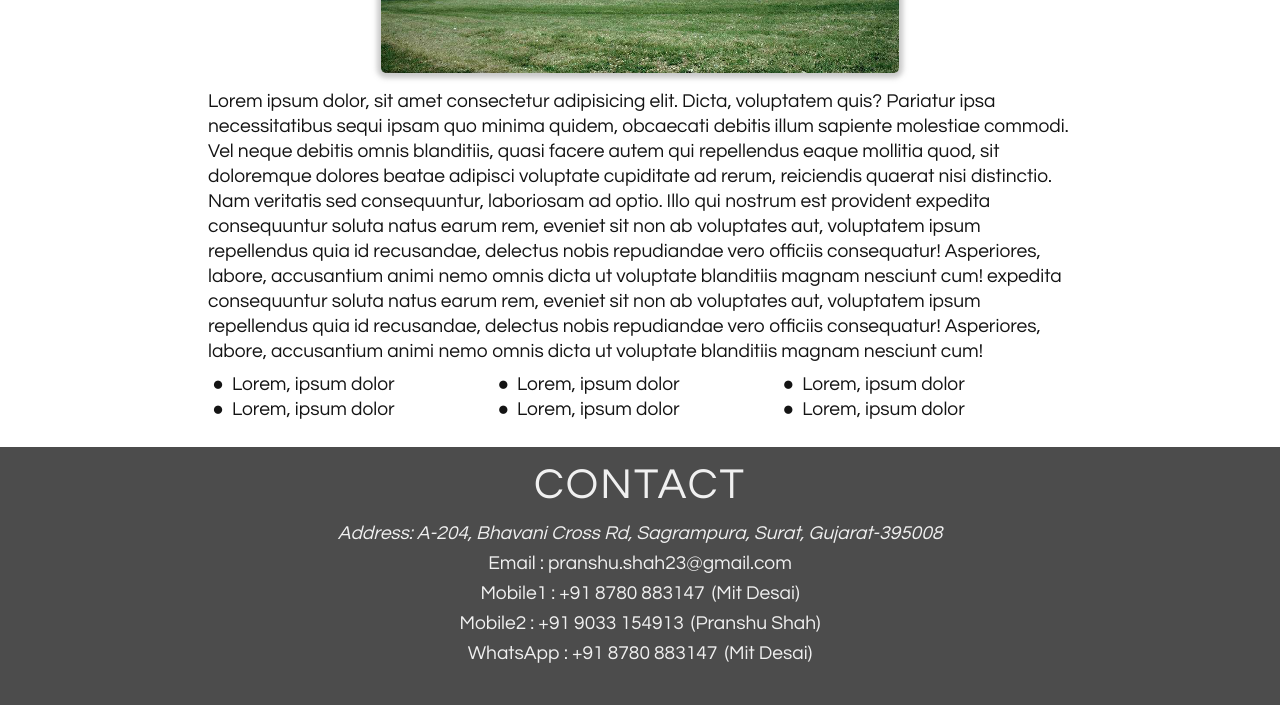
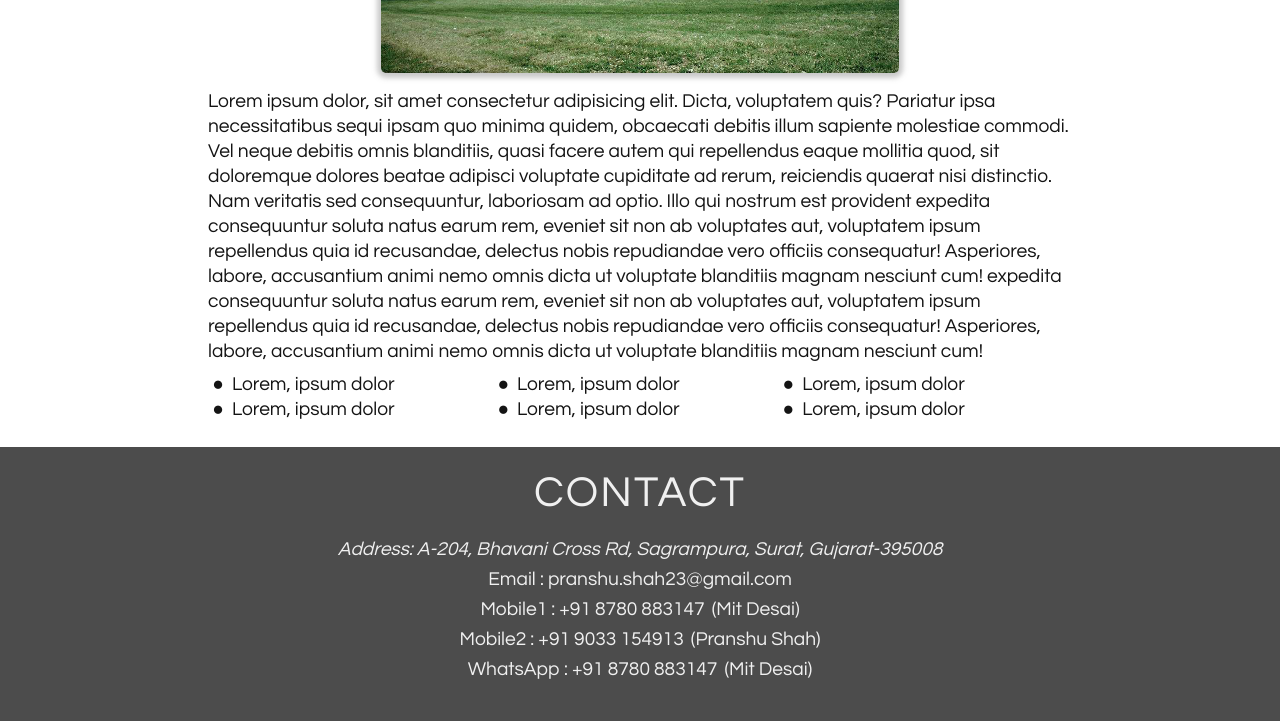
Before and after one commit to pranshushah/mit, a Gatsby site: page /about in a window 1280 px wide. Shown: the part 522-1243 px from the top of the page. Built offline with nearby package versions, Linux system fonts and the light colour scheme; Gatsby itself is replaced by a stand-in of ours.

Commit message:
fixed heading style

```diff
--- a/src/component/Footer/footer.module.scss
+++ b/src/component/Footer/footer.module.scss
@@ -9,15 +9,24 @@
   color: $secondaryColor;
   text-transform: capitalize;
   padding-bottom: 2rem;
+  @include se() {
+    font-size: 1.1rem;
+  }
 }
 
 .title {
   letter-spacing: 2px;
-  margin-top: 1rem;
-  margin-bottom: 1rem;
+  margin-top: 1.5rem;
+  margin-bottom: 1.5rem;
   font-size: 2.7rem;
   font-weight: 400;
   text-transform: uppercase;
+  @include mobile() {
+    font-size: 2.2rem;
+  }
+  @include se() {
+    font-size: 2.1rem;
+  }
 }
 
 .contactInfo {
--- a/src/component/OurServices/Services.module.scss
+++ b/src/component/OurServices/Services.module.scss
@@ -15,6 +15,12 @@
   font-size: 3rem;
   letter-spacing: 2px;
   font-weight: 500;
+  @include mobile() {
+    font-size: 2.5rem;
+  }
+  @include se() {
+    font-size: 2.2rem;
+  }
 }
 
 .cardsContainer {
```
Also changed, not shown: src/component/clients/Clients.module.scss (+15 -0 lines).
